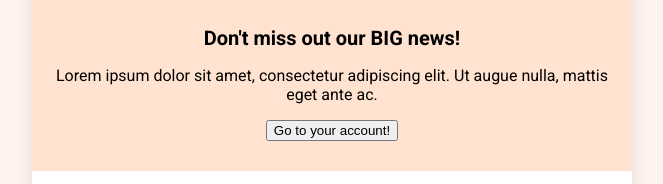
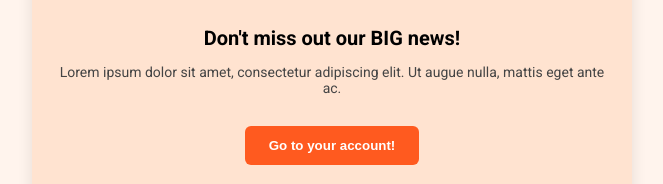
Before and after one commit to nausheensiddiqui23/UI-UX-Intern-Tasks, a plain HTML site: page Task 2/index.html in a window 1280 px wide. Shown: the part 238-422 px from the top of the page, without its empty margins (308-971 px from the left). Drawn offline with Linux system fonts and the light colour scheme.

Commit message:
new code

```diff
--- a/Task 2/style.css
+++ b/Task 2/style.css
@@ -36,3 +36,18 @@ body{
     margin: 10px 0;
     color: #000;
 }
+.highlight p {
+  font-size: 14px;
+  color: #444;
+  margin-bottom: 20px;
+}
+.btn {
+  background-color: #ff5a1f;
+  color: white;
+  padding: 12px 24px;
+  border: none;
+  border-radius: 6px;
+  cursor: pointer;
+  font-weight: bold;
+  margin-top: 10px;
+}
```
